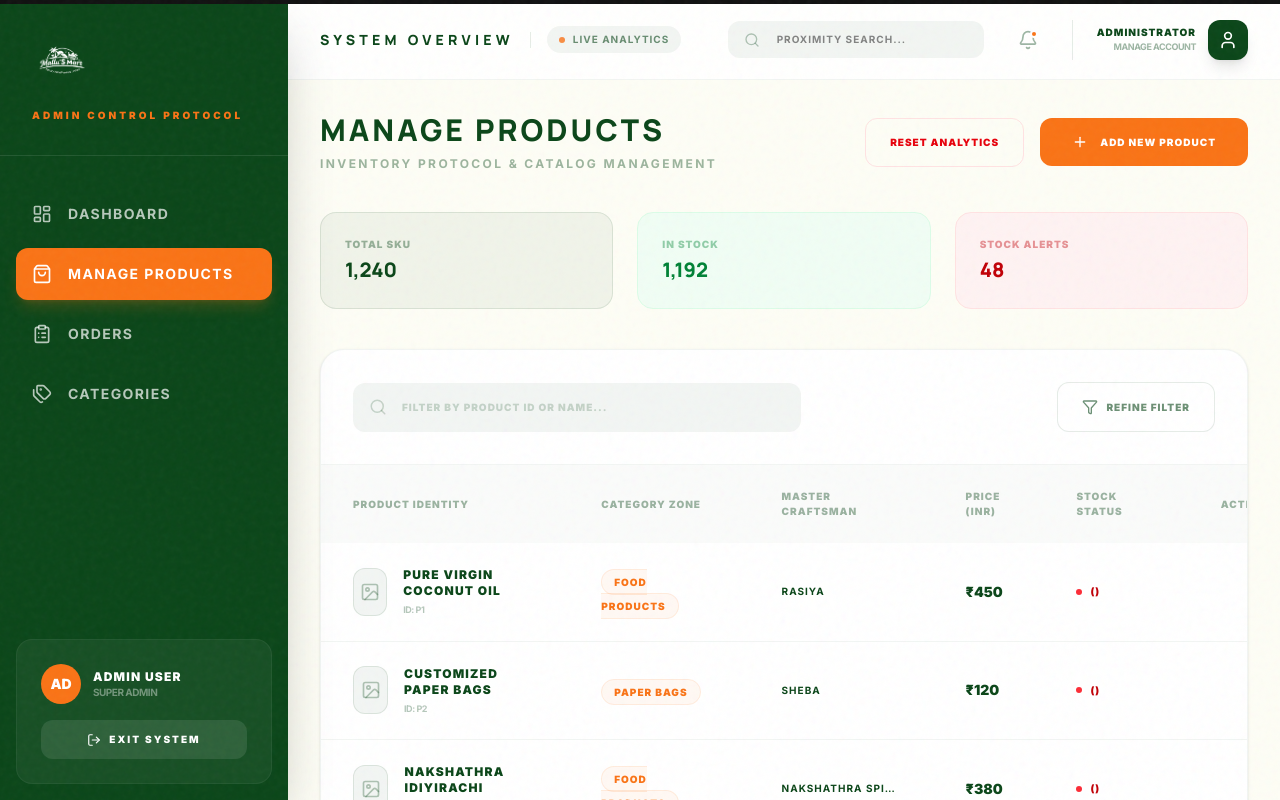
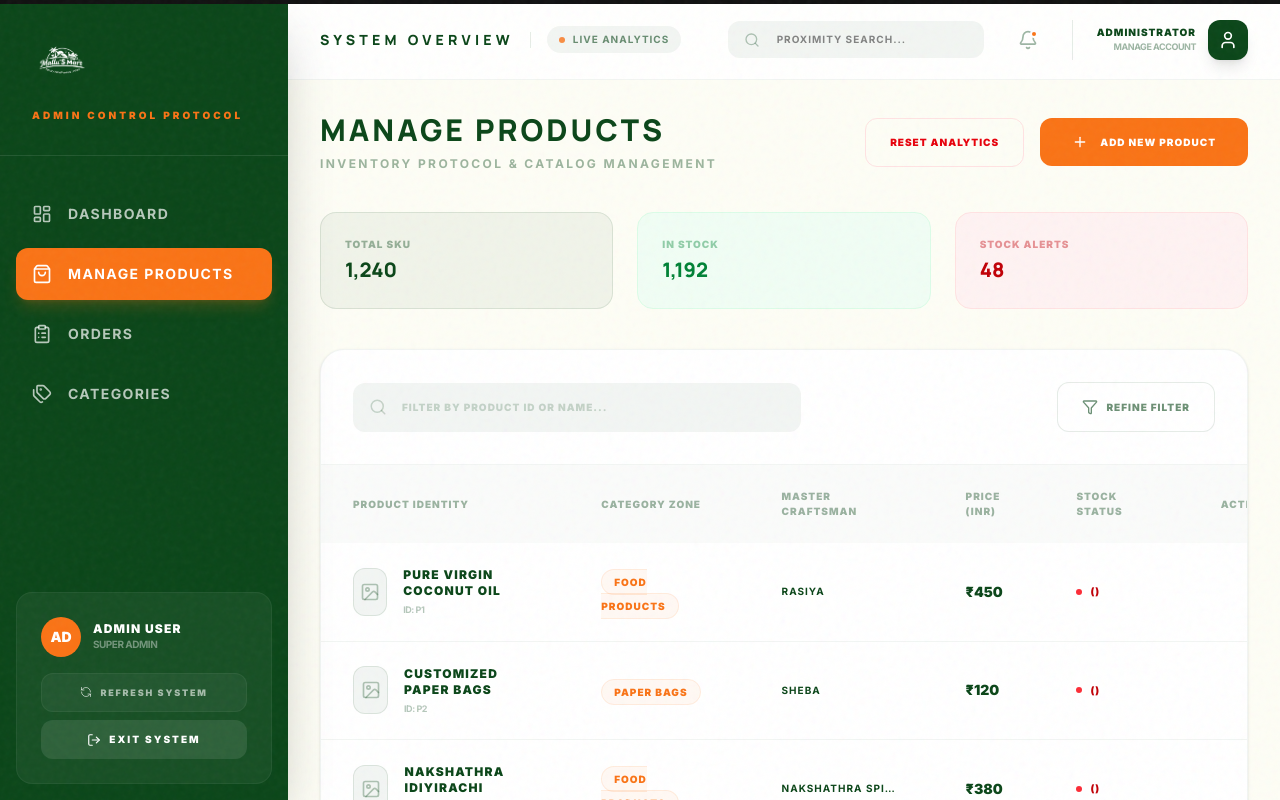
Before and after one commit to Akshayck-dev/Ecom-new-mallusmart, a React (Vite) app: page /admin/products in a window 1280 px wide. Shown: the top 800 px of the page. Built offline with nearby package versions, Linux system fonts and the light colour scheme.

Commit message:
Admin Console Expansion: Institutional System Purge Protocol

```diff
--- a/src/components/admin/AdminSidebar.tsx
+++ b/src/components/admin/AdminSidebar.tsx
@@ -6,9 +6,11 @@ import {
   ClipboardList,
   Tags,
   LogOut,
-  ChevronRight
+  ChevronRight,
+  RefreshCcw
 } from 'lucide-react';
 import Logo from '../Logo';
+import { purgeSystemData } from '../../utils/systemPurge';
 
 const navItems = [
   { name: 'Dashboard', path: '/admin/dashboard', icon: LayoutDashboard },
@@ -62,6 +64,18 @@ export default function AdminSidebar() {
               <p className="text-[10px] text-white/40 uppercase font-bold tracking-tighter">Super Admin</p>
             </div>
           </div>
+          <div className="space-y-2">
+            <button
+              className="w-full py-3 bg-white/5 hover:bg-white/10 text-white/60 hover:text-white rounded-xl text-[9px] font-black uppercase tracking-[0.2em] transition-all flex items-center justify-center gap-2 border border-white/5"
+              onClick={() => {
+                if (window.confirm('PROTOCOL: Total System Refresh? All products and analytics will be reset to defaults.')) {
+                  purgeSystemData();
+                }
+              }}
+            >
+              <RefreshCcw size={12} />
+              Refresh System
+            </button>
             <button
               className="w-full py-3 bg-white/10 hover:bg-white/20 text-white rounded-xl text-[10px] font-black uppercase tracking-[0.2em] transition-all flex items-center justify-center gap-2"
               onClick={() => window.location.href = '/'}
@@ -71,6 +85,7 @@ export default function AdminSidebar() {
             </button>
           </div>
         </div>
+      </div>
     </aside>
   );
 }
--- a/src/pages/admin/AdminLogin.tsx
+++ b/src/pages/admin/AdminLogin.tsx
@@ -3,6 +3,7 @@ import { useNavigate } from 'react-router-dom';
 import { toast } from 'sonner';
 import { ShieldCheck, ArrowRight, Lock, User } from 'lucide-react';
 import Logo from '../../components/Logo';
+import { purgeSystemData } from '../../utils/systemPurge';
 
 export default function AdminLogin() {
   const navigate = useNavigate();
@@ -17,6 +18,16 @@ export default function AdminLogin() {
       }, 800);
     } else {
       toast.error('ACCESS DENIED: Invalid administrative credentials');
+    }
+  };
+
+  const handleSystemReset = () => {
+    if (window.confirm('PROTOCOL: Total System Initialization? This will purge all products, analytics, and session data to restore the factory Mallu\'s Mart state.')) {
+      const toastId = toast.loading('Initializing administrative registries...');
+      setTimeout(() => {
+        purgeSystemData();
+        toast.dismiss(toastId);
+      }, 1000);
     }
   };
 
@@ -98,9 +109,18 @@ export default function AdminLogin() {
         </div>
 
         {/* System Status Indicator */}
-        <div className="mt-8 flex items-center justify-center gap-2">
-          <div className="w-1 h-1 rounded-full bg-vibrant-orange animate-pulse" />
-          <p className="text-[8px] font-bold text-white/20 uppercase tracking-[0.4em]">System Operational Port: 3000</p>
+        <div className="mt-8 flex flex-col items-center gap-4">
+          <div className="flex items-center gap-2">
+            <div className="w-1 h-1 rounded-full bg-vibrant-orange animate-pulse" />
+            <p className="text-[8px] font-bold text-white/20 uppercase tracking-[0.4em]">System Operational Port: 3000</p>
+          </div>
+
+          <button
+            onClick={handleSystemReset}
+            className="text-[9px] font-black uppercase tracking-[0.3em] text-white/10 hover:text-vibrant-orange transition-colors"
+          >
+            Reset System Defaults
+          </button>
         </div>
       </div>
     </div>
--- /dev/null
+++ b/src/utils/systemPurge.ts
@@ -0,0 +1,26 @@
+/**
+ * Mallu's Mart: Institutional System Purge Protocol
+ * This utility clears all persistent localStorage registries to provide a "Fresh Setup".
+ */
+
+const PERSISTENT_KEYS = [
+  'mallu-mart-products',
+  'mallu-mart-admin-analytics',
+  'mallu-mart-cart',
+  'mallu-mart-wishlist',
+  'mallu-mart-history',
+  'mallu-mart-orders-registry'
+];
+
+export const purgeSystemData = () => {
+  try {
+    PERSISTENT_KEYS.forEach(key => {
+      localStorage.removeItem(key);
+    });
+
+    // Perform a hard reload to re-initialize all stores with institutional defaults
+    window.location.href = '/admin';
+  } catch (error) {
+    console.error('PROTOCOL ERROR: Failed to purge administrative registries.', error);
+  }
+};
```
Lines whose indentation alone changed are shown as unchanged.
